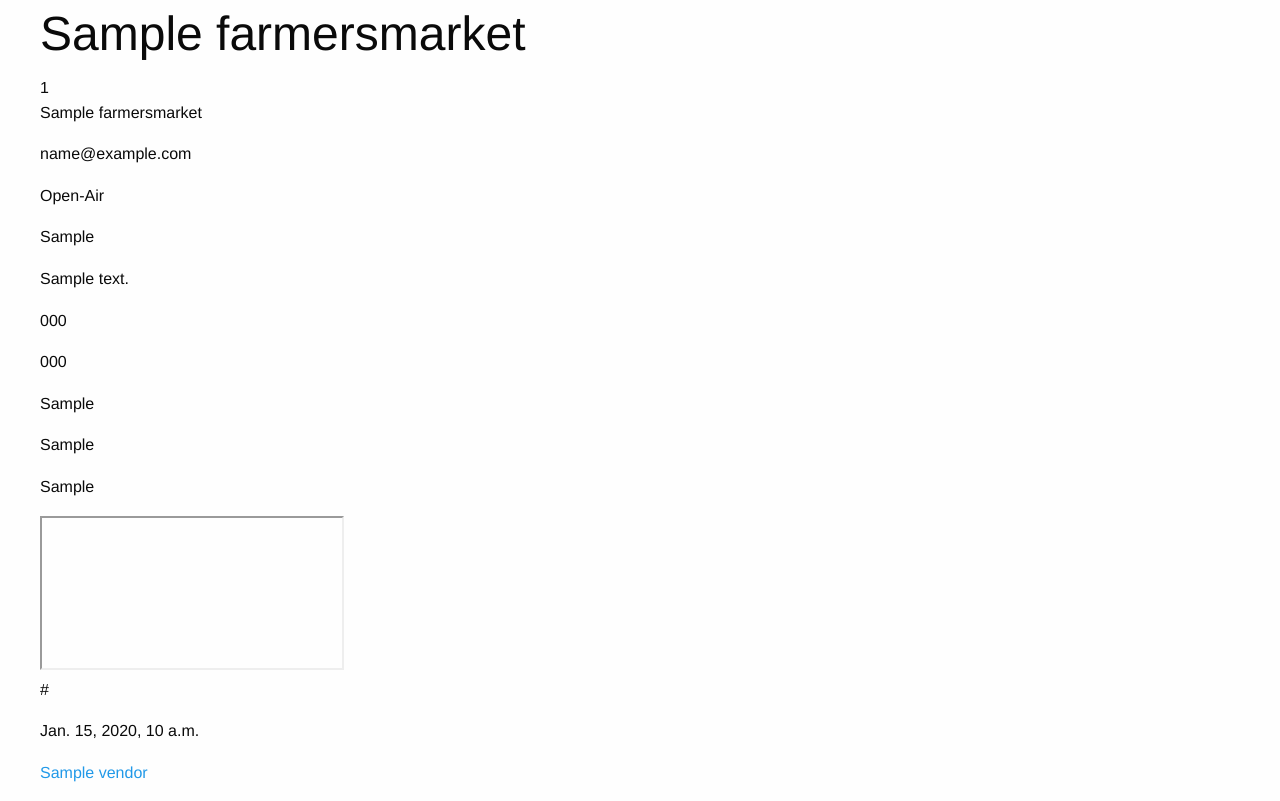
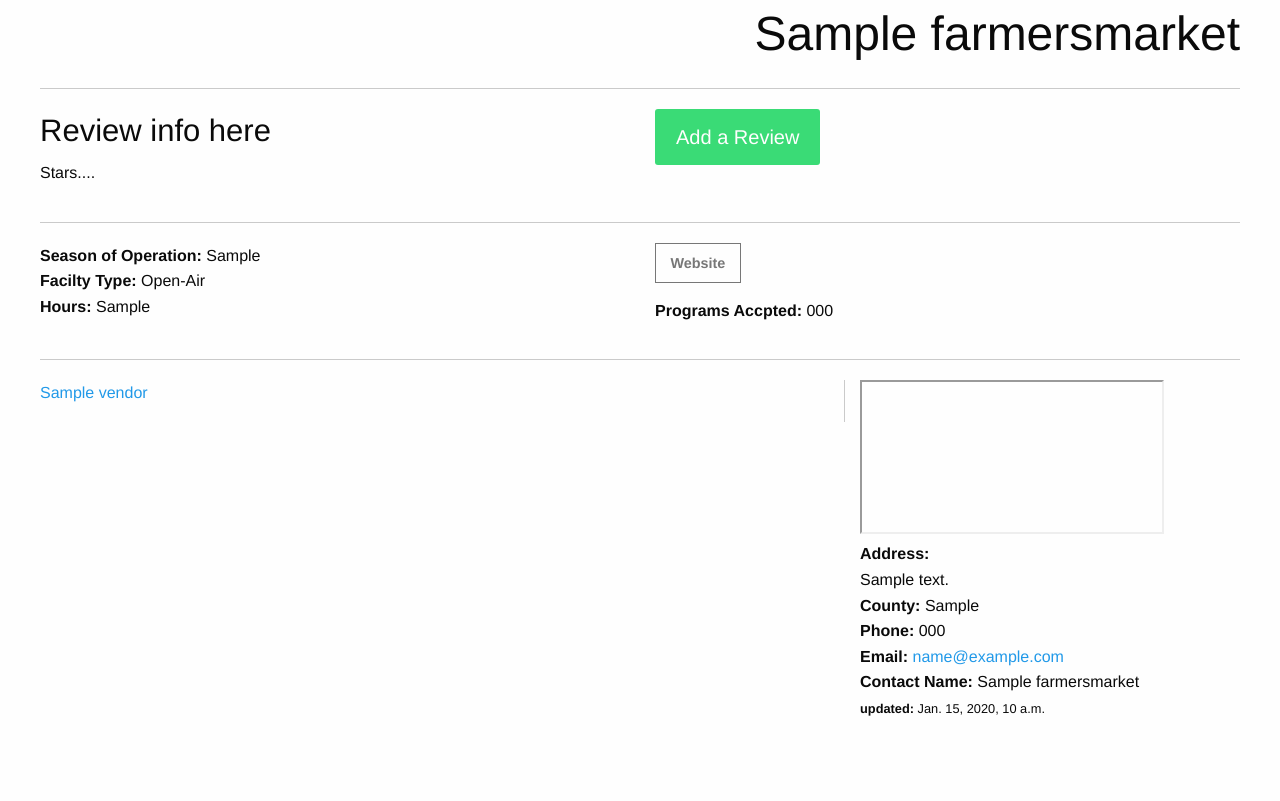
Before and after one commit to dhcrain/FatHen, a Django app: a page that uses templates/review_app/farmersmarket_detail.html in a window 1280 px wide. Shown: the part 54-855 px from the top of the page. After the commit the page ends 770 px from the top, so only its background shows below. Run offline with Django 3.2, Linux system fonts and the light colour scheme; tables that the repository leaves empty hold one stand-in row (values such as "Sample post"); parts of the project's set-up code (start-up, migrations or seed data) failed here and were passed over; some libraries are stand-ins or nearby versions.

Commit message:
editing mrkt detail page

```diff
--- a/review_app/static/review_app/css/app.css
+++ b/review_app/static/review_app/css/app.css
@@ -0,0 +1,9 @@
+button.radius, .button.radius {
+    border-radius: 3px;
+}
+button.round, .button.round {
+    border-radius: 1000px;
+}
+.boarder-right {
+    border-right: 1px solid #CACACA;
+}
--- a/review_app/views.py
+++ b/review_app/views.py
@@ -19,6 +19,7 @@ class IndexView(TemplateView):
 class FarmersMarketListView(ListView):
     template_name = 'review_app/farmersmarkets_list.html'
     model = FarmersMarket
+    paginate_by = 25
 
 class FarmersMarketDetailView(DetailView):
     model = FarmersMarket
--- a/templates/review_app/farmersmarket_detail.html
+++ b/templates/review_app/farmersmarket_detail.html
@@ -1,29 +1,48 @@
 {% extends "base.html" %}
 
 {% block body %}
-    <h1>{{ object.fm_name }}</h1>
-    {{ object.pk }}
-    <p>{{ object.fm_contact_name }}</p>
-    <p>{{ object.fm_contact_email }}</p>
-    <p>{{ object.fm_facility_type }}</p>
-    <p>{{ object.fm_county }}</p>
-    <p>{{ object.fm_address }}</p>
-    <p>{{ object.fm_programs_accepted }}</p>
-    <p>{{ object.fm_phone }}</p>
-    <p>{{ object.fm_hrs_of_operation }}</p>
-    <p>{{ object.fm_seasons_of_operation }}</p>
-    <p>{{ object.fm_handicap_accessible }}</p>
-    <iframe src="{{ object.fm_iframe_url }}" width="" height=""></iframe>
-    <p>{{ object.fm_iframe_url }}</p>
-    <p>{{ object.fm_updated }}</p>
+    {# fm_picture#}
+    {# fm_banner_picture #}
+    <h1 class="text-right">{{ object.fm_name }}</h1>
+    <hr>
+    <div class="row">
+        <div class="small-6 columns">
+            <h3>Review info here</h3>
+            <p>Stars....</p>
+        </div>
+        <div class="small-6 columns">
+            <a class="large button success radius" href="#">Add a Review</a>
+        </div>
+    </div>
+    <hr>
+    <div class="row">
+        <div class="small-6 columns">
+            <p><strong>Season of Operation:</strong> {{ object.fm_seasons_of_operation }}<br>
+                <strong>Facilty Type:</strong> {{ object.fm_facility_type }}<br>
+                <strong>Hours:</strong> {{ object.fm_hrs_of_operation }}<br>
+        </div>
+        <div class="small-6 columns">
+            <a class="secondary hollow button" href="{{ object.fm_website }}"><strong>Website</strong></a><br>
+            <strong>Programs Accpted:</strong> {{ object.fm_programs_accepted }}<br></p>
+        </div>
+    </div>
+    <hr>
+    <div class="row">
+        <div class="small-8 columns boarder-right">
+            {% for vendor in vendor_list %}
+            <p><a href="{% url 'vendor_detail_view' object.fm_slug vendor.vendor_slug %}">{{ vendor }}</a></p>
+            {% endfor %}
+        </div>
+        <div class="small-4 columns">
+            <iframe src="{{ object.fm_iframe_url }}" width="" height=""></iframe>
+            <p><strong>Address:</strong> <br>{{ object.fm_address }}<br>
+            <strong>County:</strong> {{ object.fm_county }}<br>
+            <strong>Phone:</strong> {{ object.fm_phone }}<br>
+            <strong>Email:</strong> <a href="mailto:{{ object.fm_contact_email }}?subject=Hello!">{{ object.fm_contact_email }}</a><br>
+            <strong>Contact Name:</strong> {{ object.fm_contact_name }}<br>
+            <small><strong>updated:</strong> {{ object.fm_updated }}</small></p>
+        </div>
+    </div>
 
-{% for vendor in vendor_list %}
-    <p><a href="{% url 'vendor_detail_view' object.fm_slug vendor.vendor_slug %}">{{ vendor }}</a></p>
-{% endfor %}
 
 {% endblock %}
-
-
-
-{# fm_picture#}
-{# fm_banner_picture #}
--- a/templates/review_app/vendor_detail.html
+++ b/templates/review_app/vendor_detail.html
@@ -2,8 +2,10 @@
 
 {% block body %}
 
-<p>{{ object.vendor_name }}</p>
-<p>{{ object.at_farmers_market }}</p>
+<h1>{{ object.vendor_name }}</h1>
+{% for fm in object.at_farmers_market.all %}
+    <p>{{ fm }}</p>
+{% endfor %}
 <p>{{ object.vendor_description }}</p>
 <p>{{ object.vendor_contact_name }}</p>
 <p>{{ object.vendor_contact_email }}</p>
```
Also changed, not shown: templates/review_app/farmersmarket_list.html (+20 -0 lines).
